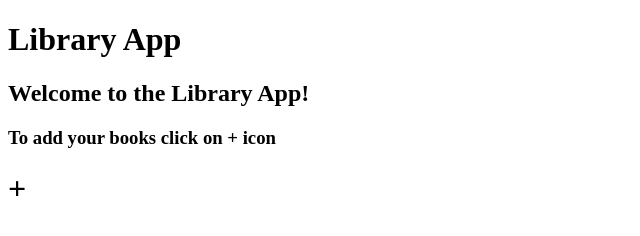
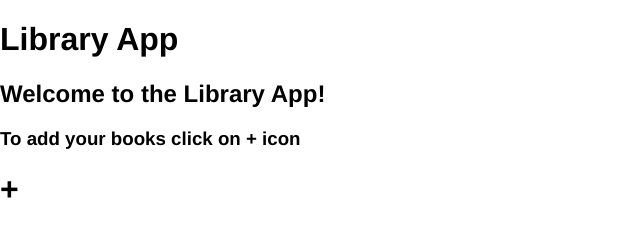
Before and after one commit to Munyangeyoelie/library, a plain HTML site: page index.html in a window 1280 px wide. Shown: the whole page, without its empty margins (0-640 px from the left). Drawn offline with Linux system fonts and the light colour scheme.

Commit message:
addtion of content

```diff
--- a/index.html
+++ b/index.html
@@ -4,6 +4,7 @@
     <meta charset="UTF-8" />
     <meta name="viewport" content="width=device-width, initial-scale=1.0" />
     <title>Document</title>
+    <link rel="stylesheet" href="style.css" />
   </head>
   <body>
     <main>
--- /dev/null
+++ b/style.css
@@ -0,0 +1,5 @@
+body {
+  margin: 0px;
+  padding: 0px;
+  font-family: "Helvetica Neue";
+}
```
